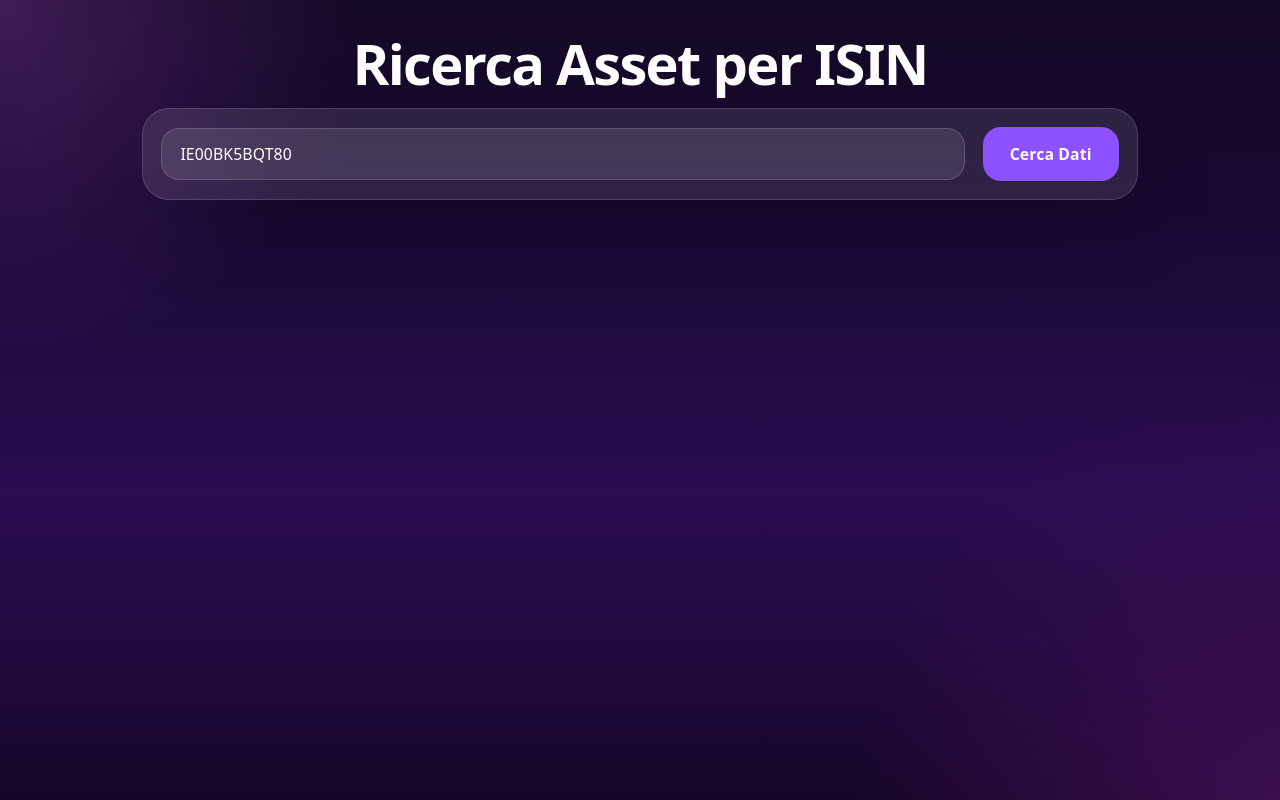
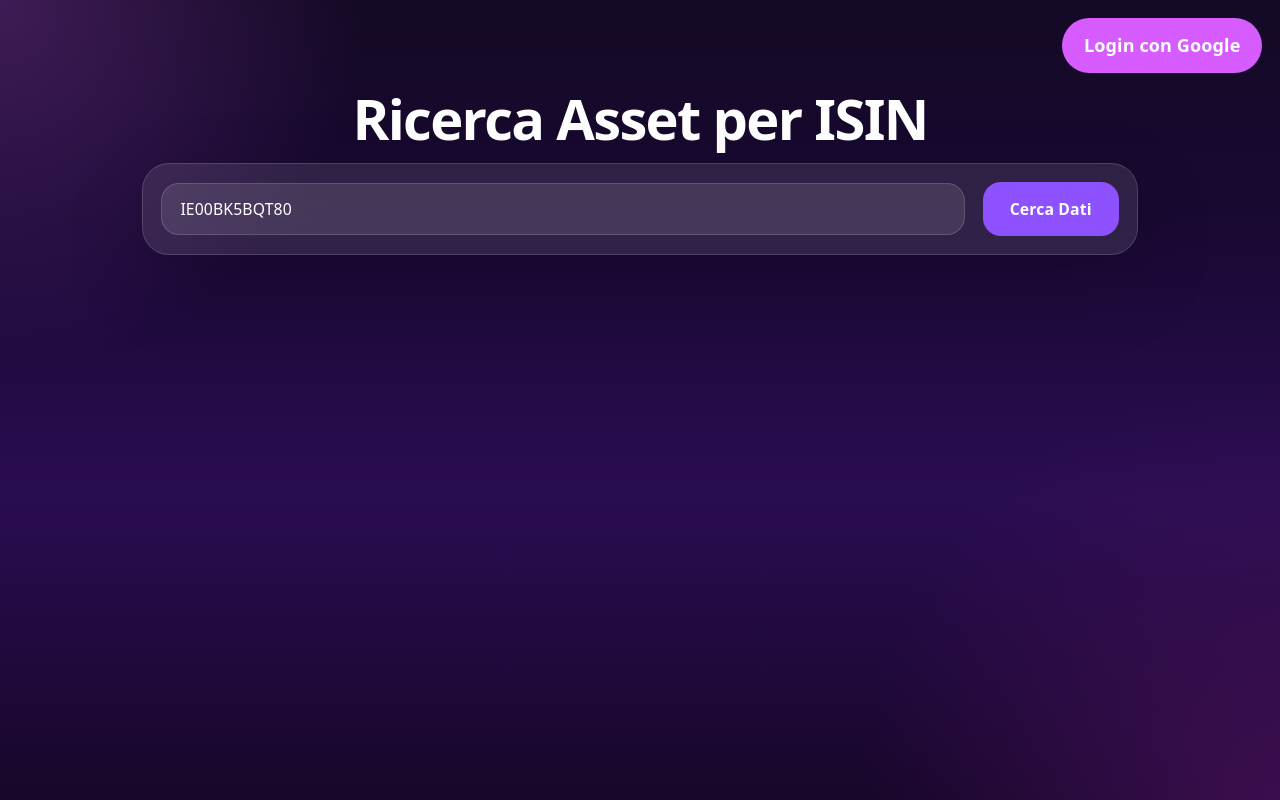
Before and after one commit to GiulianDev/Fiancialapp, a React (Vite) app in the folder frontend/: page / in a window 1280 px wide. Built offline with nearby package versions, Linux system fonts and the light colour scheme; no server answers.

Commit message:
Update App.tsx

```diff
--- a/frontend/src/App.tsx
+++ b/frontend/src/App.tsx
@@ -2,6 +2,7 @@ import './App.css';
 import { SearchBar } from './components/SearchBar';
 import { EtfDetails } from './components/EtfDetails/EtfDetails';
 import { useEtfSearch } from './hooks/useEtfSearch';
+import { useFirebaseAuth } from './hooks/useFirebaseAuth';
 
 function App() {
   const {
@@ -17,8 +18,20 @@ function App() {
     cercaEtf,
   } = useEtfSearch();
 
+  const { user, authLoading, signIn, signOut } = useFirebaseAuth();
+
   return (
     <div id="container">
+      <div className="auth-container">
+        <button
+          className="auth-button"
+          onClick={user ? signOut : signIn}
+          disabled={authLoading}
+        >
+          {authLoading ? 'Caricamento...' : user ? 'Esci da Google' : 'Login con Google'}
+        </button>
+      </div>
+
 
       <div className="title-container">
         <h1>Ricerca Asset per ISIN</h1>
```
